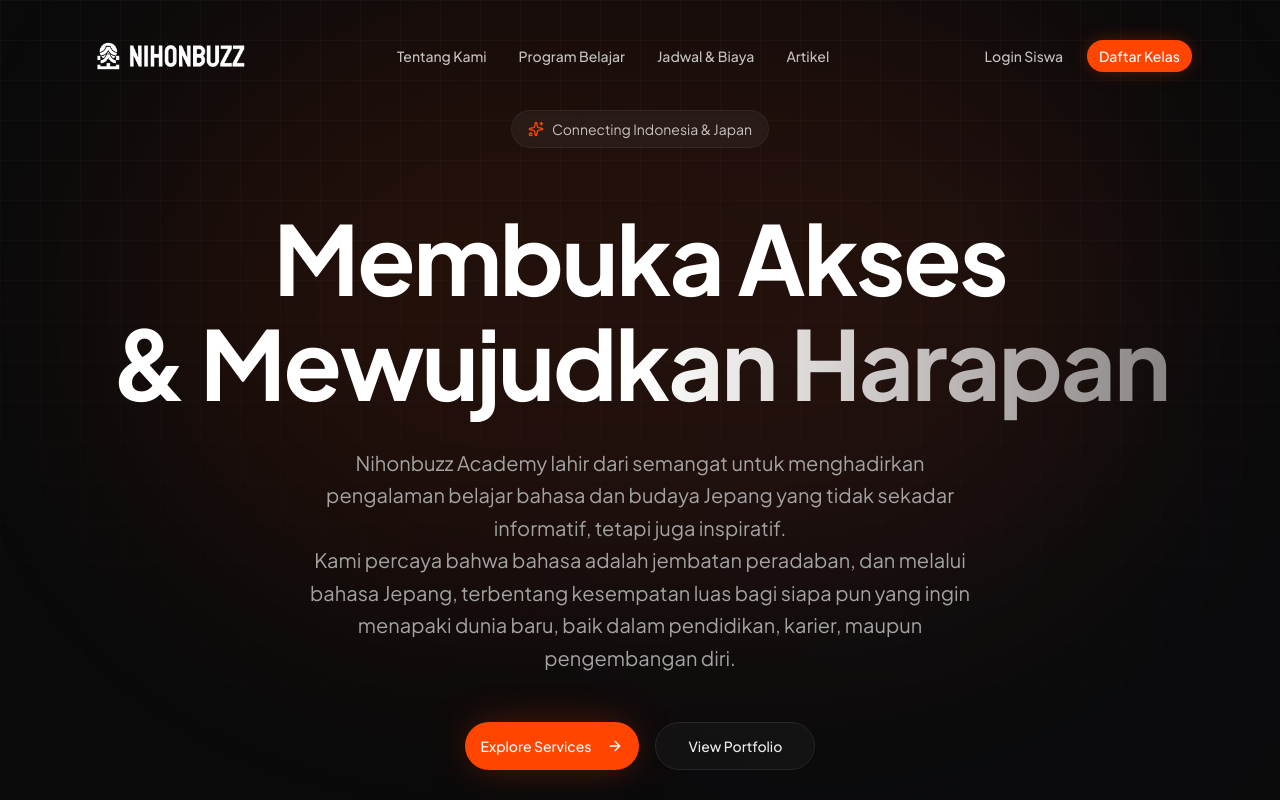
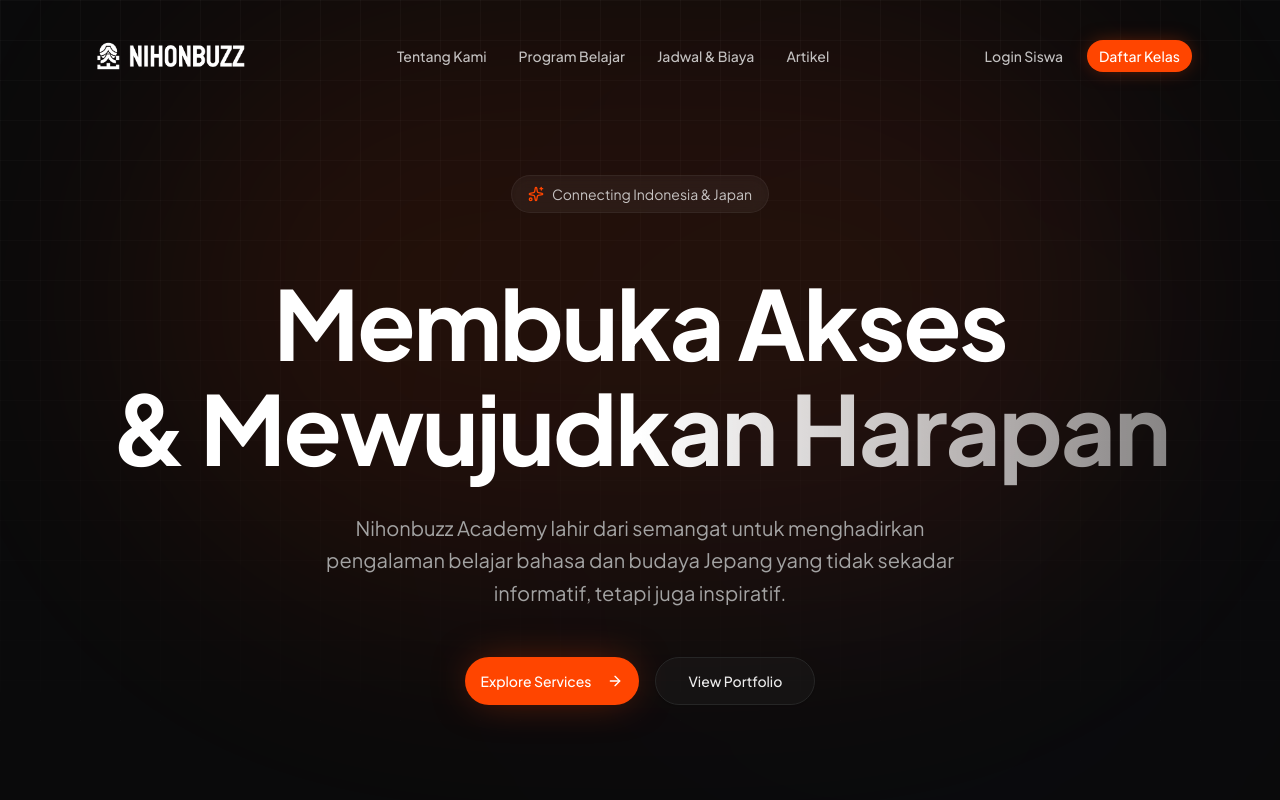
Before and after one commit to nihonbuzz/nihonbuzz, a Next.js app: page / in a window 1280 px wide. Shown: the top 800 px of the page. Built offline with nearby package versions, Linux system fonts and the light colour scheme.

Commit message:
Update hero.tsx
gilang 3

```diff
--- a/src/components/sections/hero.tsx
+++ b/src/components/sections/hero.tsx
@@ -64,7 +64,7 @@ export function Hero() {
             variants={itemVariants}
             className="max-w-2xl text-lg md:text-xl text-muted-foreground leading-relaxed"
         >
-          Nihonbuzz Academy lahir dari semangat untuk menghadirkan pengalaman belajar bahasa dan budaya Jepang yang tidak sekadar informatif, tetapi juga inspiratif. <br/>Kami percaya bahwa bahasa adalah jembatan peradaban, dan melalui bahasa Jepang, terbentang kesempatan luas bagi siapa pun yang ingin menapaki dunia baru, baik dalam pendidikan, karier, maupun pengembangan diri.
+          Nihonbuzz Academy lahir dari semangat untuk menghadirkan pengalaman belajar bahasa dan budaya Jepang yang tidak sekadar informatif, tetapi juga inspiratif.
         </motion.p>
 
         <motion.div variants={itemVariants} className="flex flex-col sm:flex-row gap-4 mt-4">
```
